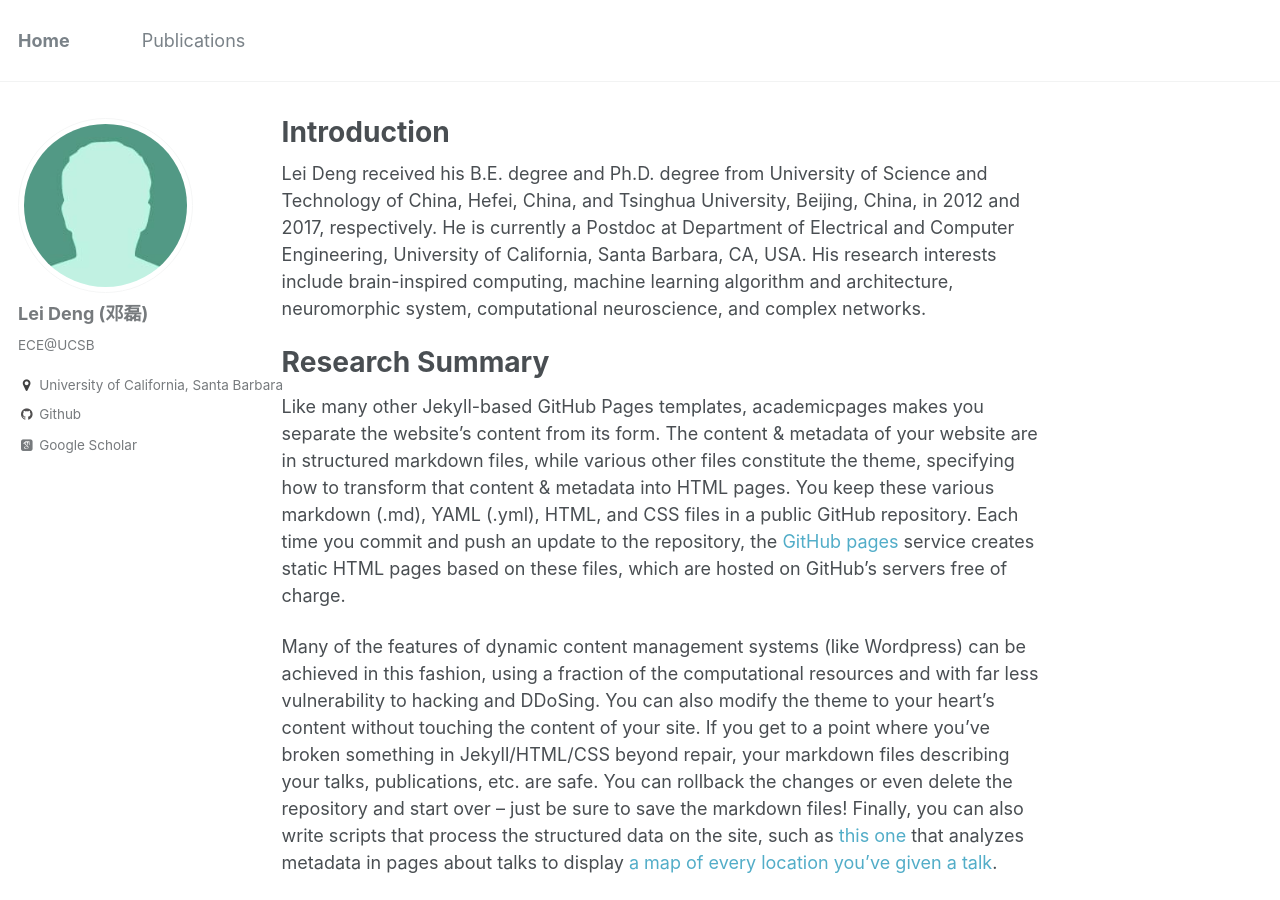
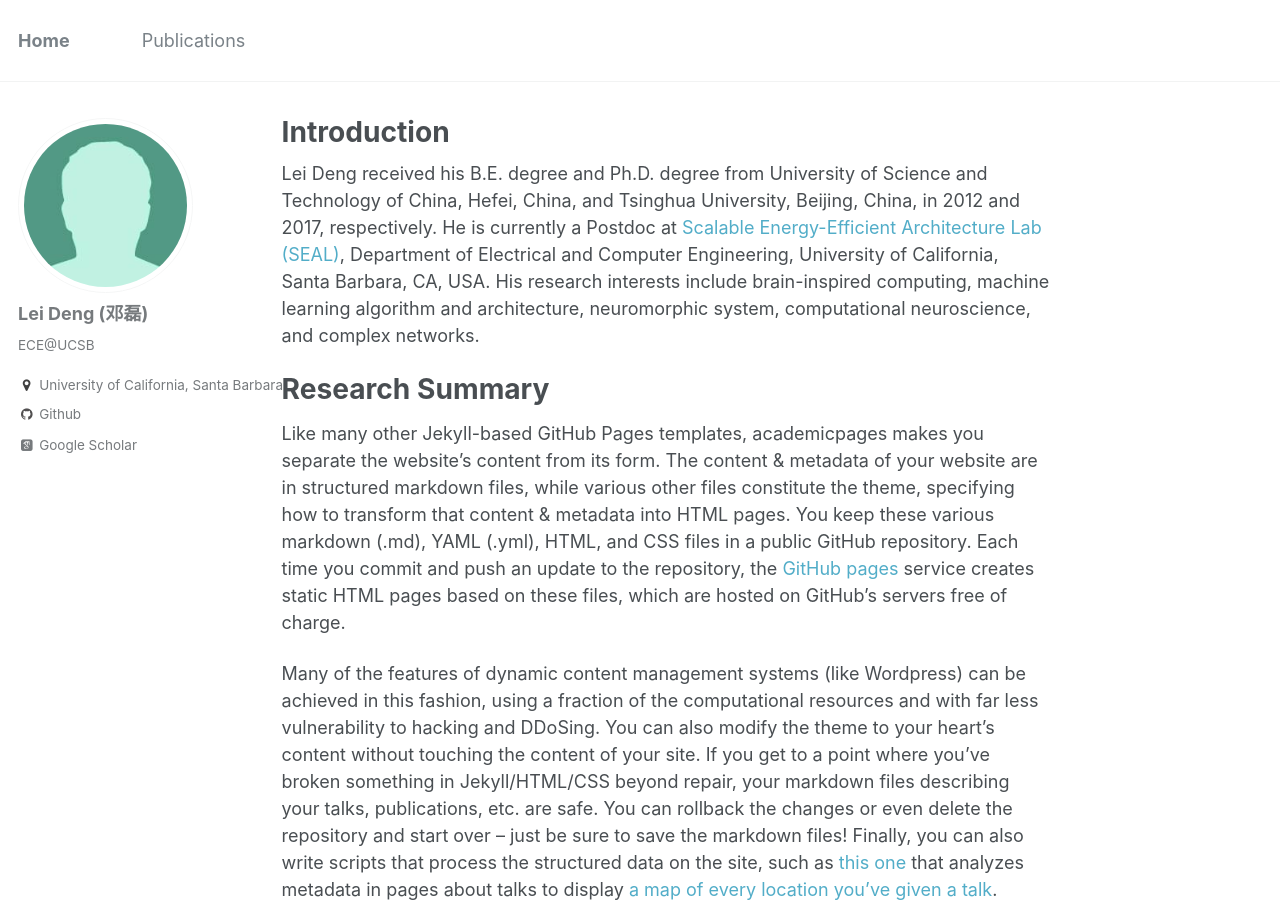
Before and after one commit to dllfei/dllfei.github.io, a Jekyll site: the page built from _pages/about.md, in a window 1280 px wide and 900 px high. Built offline with Jekyll 4.4.1, drawn with Linux system fonts in a browser that asks for light colours; some web fonts are replaced.

Commit message:
Update about.md

```diff
--- a/_pages/about.md
+++ b/_pages/about.md
@@ -8,7 +8,7 @@ redirect_from:
   - /about.html
 ---
 
-Lei Deng received his B.E. degree and Ph.D. degree from University of Science and Technology of China, Hefei, China, and Tsinghua University, Beijing, China, in 2012 and 2017, respectively. He is currently a Postdoc at Department of Electrical and Computer Engineering, University of California, Santa Barbara, CA, USA. His research interests include brain-inspired computing, machine learning algorithm and architecture, neuromorphic system, computational neuroscience, and complex networks.
+Lei Deng received his B.E. degree and Ph.D. degree from University of Science and Technology of China, Hefei, China, and Tsinghua University, Beijing, China, in 2012 and 2017, respectively. He is currently a Postdoc at [Scalable Energy-Efficient Architecture Lab (SEAL)](https://seal.ece.ucsb.edu/), Department of Electrical and Computer Engineering, University of California, Santa Barbara, CA, USA. His research interests include brain-inspired computing, machine learning algorithm and architecture, neuromorphic system, computational neuroscience, and complex networks.
 
 Research Summary
 ======
```
